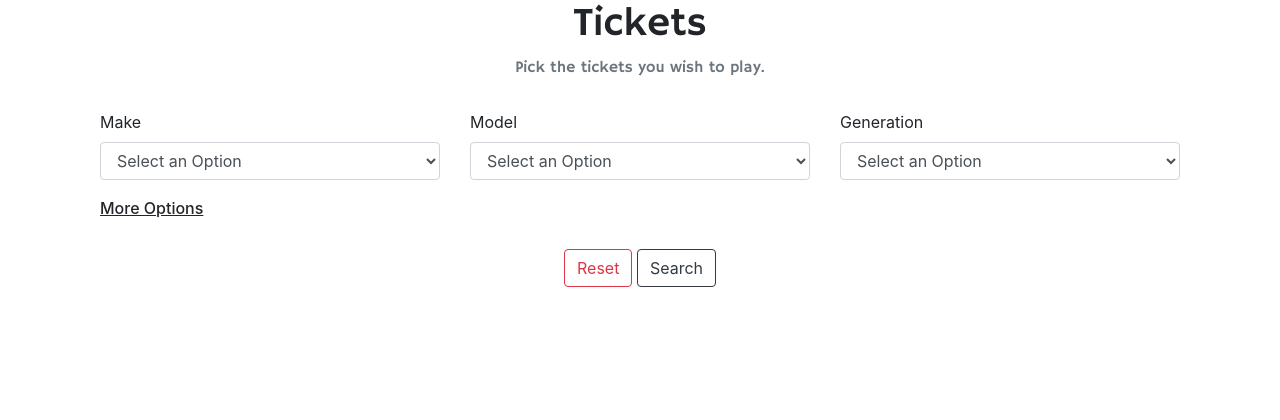
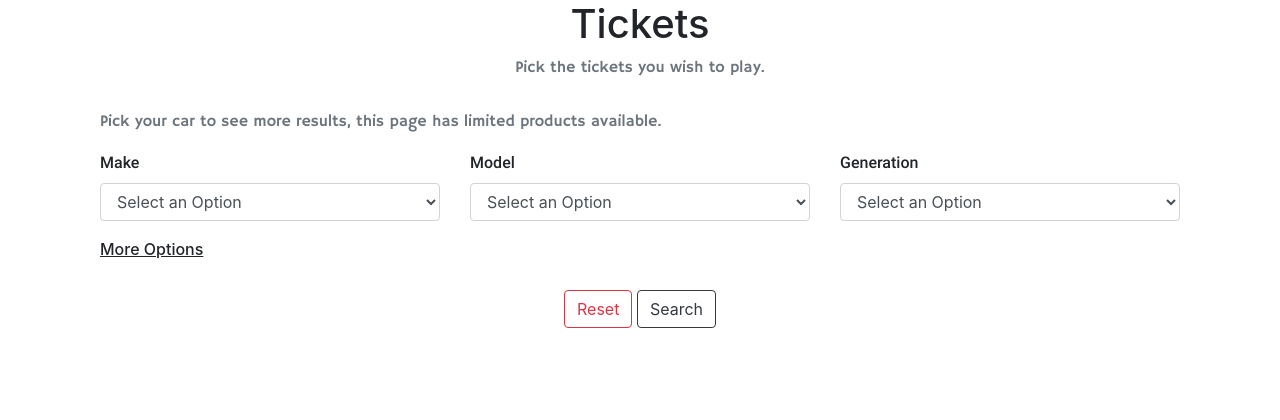
Before and after one commit to msped/projectparts, a Django app: page /tickets/ in a window 1280 px wide. Shown: the part 76-496 px from the top of the page. Run offline with Django 3.2, Linux system fonts and the light colour scheme; data that the repository does not hold is empty; some libraries are stand-ins or nearby versions.

Commit message:
added note to page, added font to label

```diff
--- a/products/templates/products.html
+++ b/products/templates/products.html
@@ -14,11 +14,12 @@ window.CSRF_TOKEN = "{{ csrf_token }}"
 {% endblock head_js %}
 
 {% block content %}
-<h1>Tickets</h1>
-<p class="text-muted">Pick the tickets you wish to play.</p>
+<h1 class="text-center">Tickets</h1>
+<p class="text-muted text-center">Pick the tickets you wish to play.</p>
 
 <!--Search-->
 <div class="col-lg-12 col-md-12 col-sm-12 col-xs-12 search-box">
+    <p class="text-muted">Pick your car to see more results, this page has limited products available.</p>
     <form action="" method="GET">
         <div class="row">
             <div class="cars col-lg-4 col-md-4 col-sm-12 col-xs-12">
--- a/static/css/products.css
+++ b/static/css/products.css
@@ -1,8 +1,10 @@
-h1, .text-muted {
+.text-muted {
     font-family: 'Hammersmith', sans-serif;
+}
+
+h1 {
     text-align: center;
 }
-
 .search-box {
     margin-top: 30px;
 }
@@ -17,6 +19,10 @@ h1, .text-muted {
     word-wrap: break-word;
     margin-bottom: 20px;
     border: 0px solid rgba(0,0,0,.125);
+}
+
+label {
+    font-family: 'Roboto', sans-serif;
 }
 
 h6 {
```
